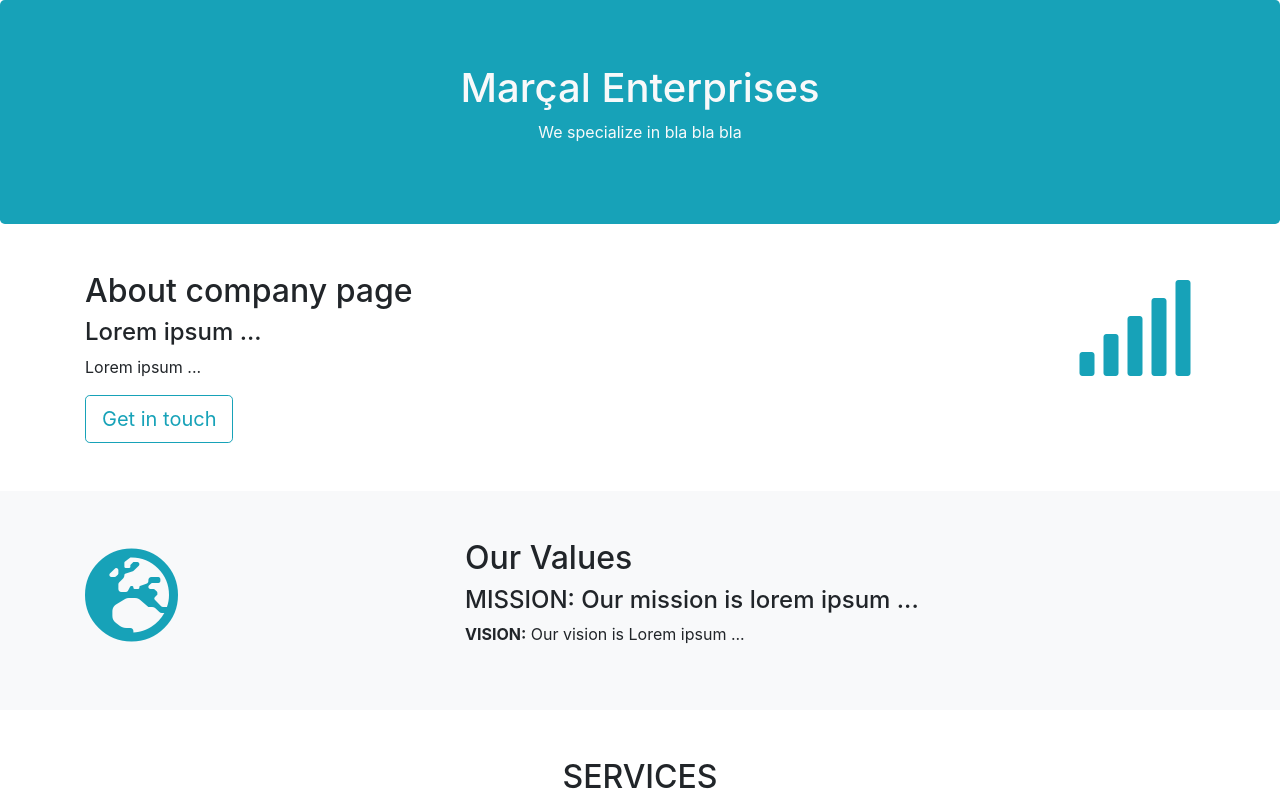
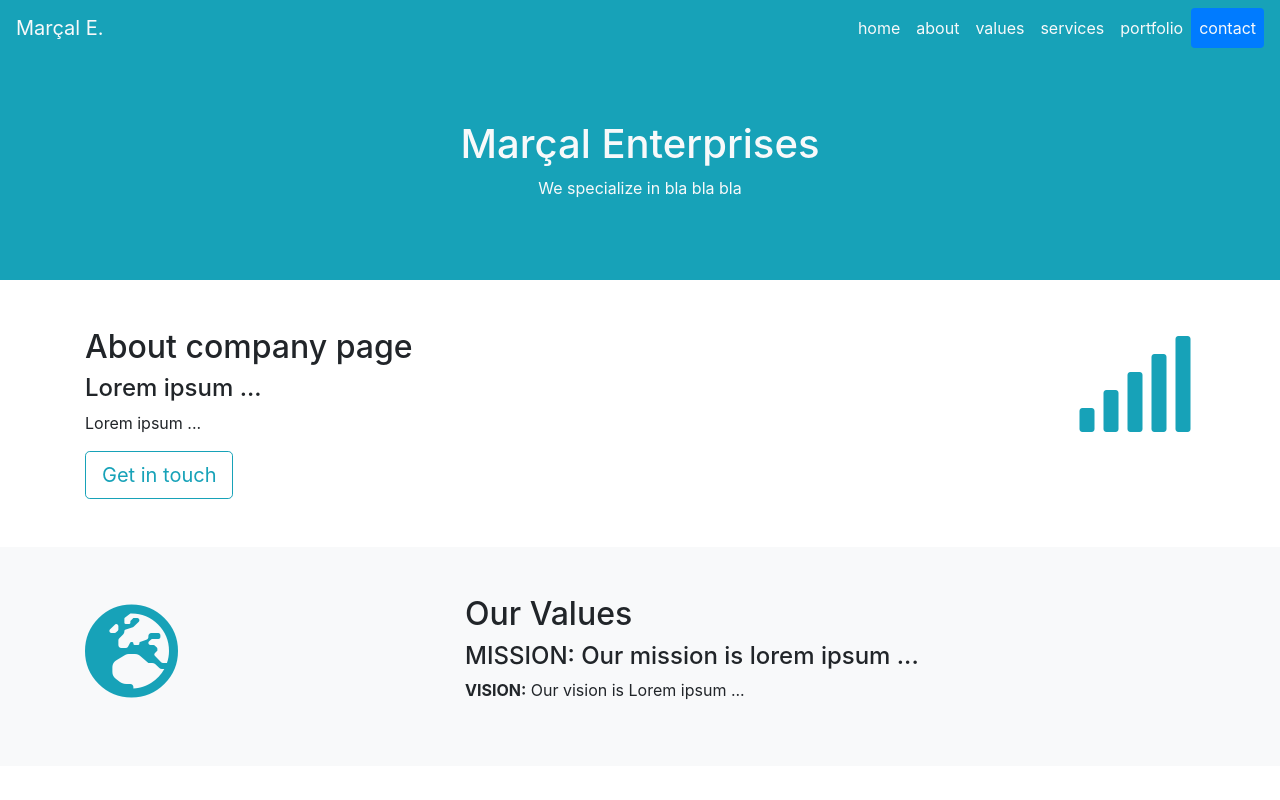
Before and after one commit to mpanareda-neoland/corporativa-bootstrap, a plain HTML site: page index.html in a window 1280 px wide. Shown: the top 800 px of the page. Drawn offline with nearby package versions, Linux system fonts and the light colour scheme.

Commit message:
Version 2. Navbar

```diff
--- a/css/main.css
+++ b/css/main.css
@@ -0,0 +1,3 @@
+header {
+  height: 56px;
+}
--- a/index.html
+++ b/index.html
@@ -11,12 +11,62 @@
     <link rel="stylesheet" href="https://stackpath.bootstrapcdn.com/bootstrap/4.5.2/css/bootstrap.min.css" integrity="sha384-JcKb8q3iqJ61gNV9KGb8thSsNjpSL0n8PARn9HuZOnIxN0hoP+VmmDGMN5t9UJ0Z" crossorigin="anonymous">
     <link rel="stylesheet" href="css/main.css">
   </head>
-  <body>
-    <header class="container-fluid bg-info text-light text-center jumbotron mb-0">
+  <body data-spy="scroll" data-target=".navbar" data-offset="56">
+    <header>
+      <nav class="navbar navbar-expand-sm bg-info justify-content-between navbar-dark fixed-top">
+        <a href="#" class="navbar-brand text-light">Marçal E.</a>
+        <!-- Toggler/collapsibe Button -->
+        <button class="navbar-toggler" type="button" data-toggle="collapse" data-target="#mimenu">
+          <span class="navbar-toggler-icon"></span>
+        </button>
+        <div class="collapse navbar-collapse justify-content-end" id="mimenu">
+          <ul class="navbar-nav nav-pills ">
+            <li class="nav-item">
+              <a href="#home" class="nav-link text-light">home</a>
+            </li>
+            <li class="nav-item">
+              <a href="#about" class="nav-link text-light">about</a>
+            </li>
+            <li class="nav-item">
+              <a href="#values" class="nav-link text-light">values</a>
+            </li>
+            <li class="nav-item">
+              <a href="#services" class="nav-link text-light">services</a>
+            </li>
+            <li class="nav-item">
+              <a href="#portfolio" class="nav-link text-light">portfolio</a>
+            </li>
+            <li class="nav-item">
+              <a href="#contact" class="nav-link text-light">contact</a>
+            </li>
+          </ul>
+        </div>
+      </nav>
+    </header>
+    <section id="home" class="container-fluid bg-info text-light text-center jumbotron mb-0 rounded-0">
       <h1>Marçal Enterprises</h1>
       <p>We specialize in bla bla bla</p>
-    </header>
-    <section class="container-fluid py-5">
+      <!--<div class="container">
+        <ul class="nav justify-content-center">
+          <li class="nav-item">
+            <a href="#" class="nav-link text-light">about</a>
+          </li>
+          <li class="nav-item">
+            <a href="#" class="nav-link text-light">values</a>
+          </li>
+          <li class="nav-item">
+            <a href="#" class="nav-link text-light">services</a>
+          </li>
+          <li class="nav-item">
+            <a href="#" class="nav-link text-light">portfolio</a>
+          </li>
+          <li class="nav-item">
+            <a href="#" class="nav-link text-light">contact</a>
+          </li>
+        </ul>
+      </div>-->
+    </section>
+    <section id="about" class="container-fluid py-5">
       <div class="container">
         <div class="row">
           <div class="col-8">
@@ -31,7 +81,7 @@
         </div>
       </div>
     </section>
-    <section class="container-fluid bg-light py-5">
+    <section id="values" class="container-fluid bg-light py-5">
       <div class="container">
         <div class="row">
           <div class="col-4 display-1 text-info">
@@ -45,7 +95,7 @@
         </div>
       </div>
     </section>
-    <section class="container-fluid py-5 text-center">
+    <section id="services" class="container-fluid py-5 text-center">
       <div class="container">
         <h2>SERVICES</h2>
         <h4>What we offer</h4>
@@ -83,7 +133,7 @@
         </div>
       </div>
     </section>
-    <section class="container-fluid bg-light py-5 text-center">
+    <section id="portfolio" class="container-fluid bg-light py-5 text-center">
       <div class="container">
         <h2>Portfolio</h2>
         <h4>What we have created</h4>
@@ -120,7 +170,7 @@
         </div>
       </div>
     </section>
-    <footer class="container-fluid bg-info text-light py-5">
+    <footer id="contact" class="container-fluid bg-info text-light py-5">
       <div class="container">
         <div class="row">
           <div class="col-md-6">
```
